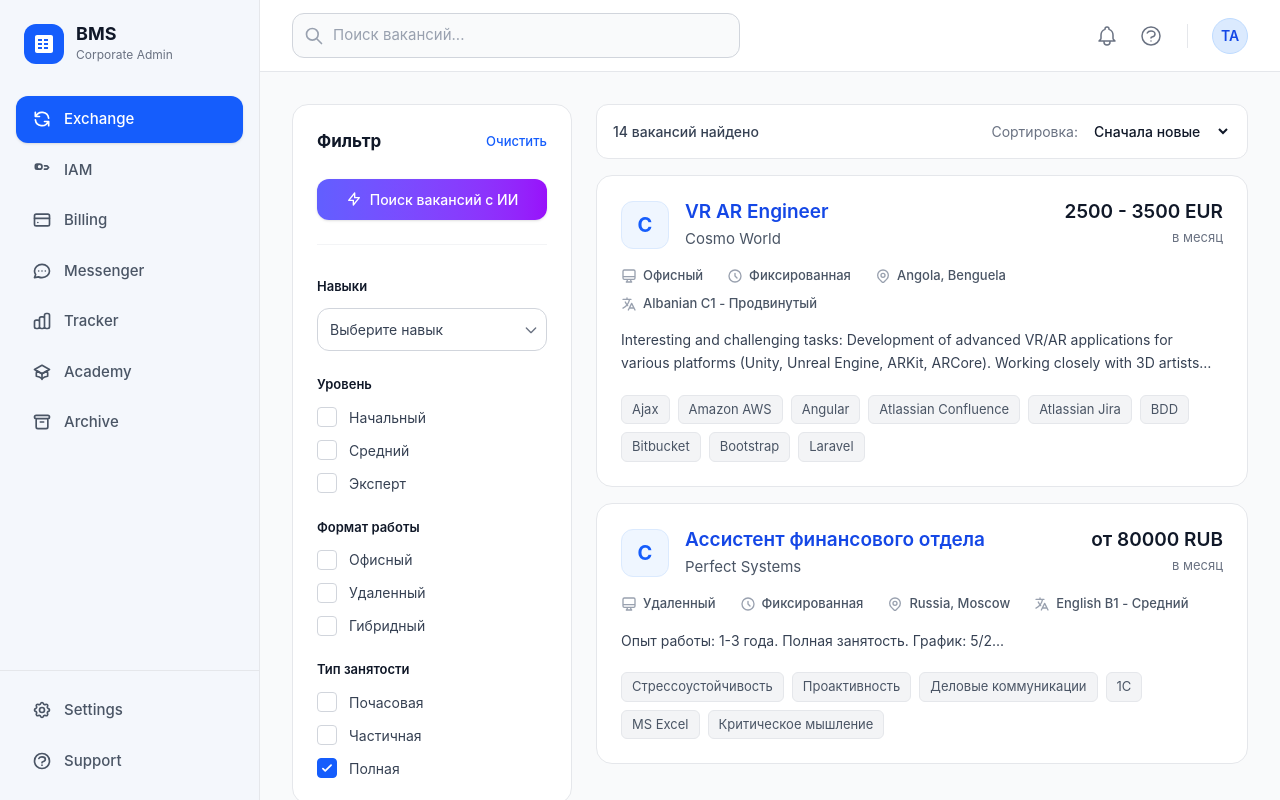
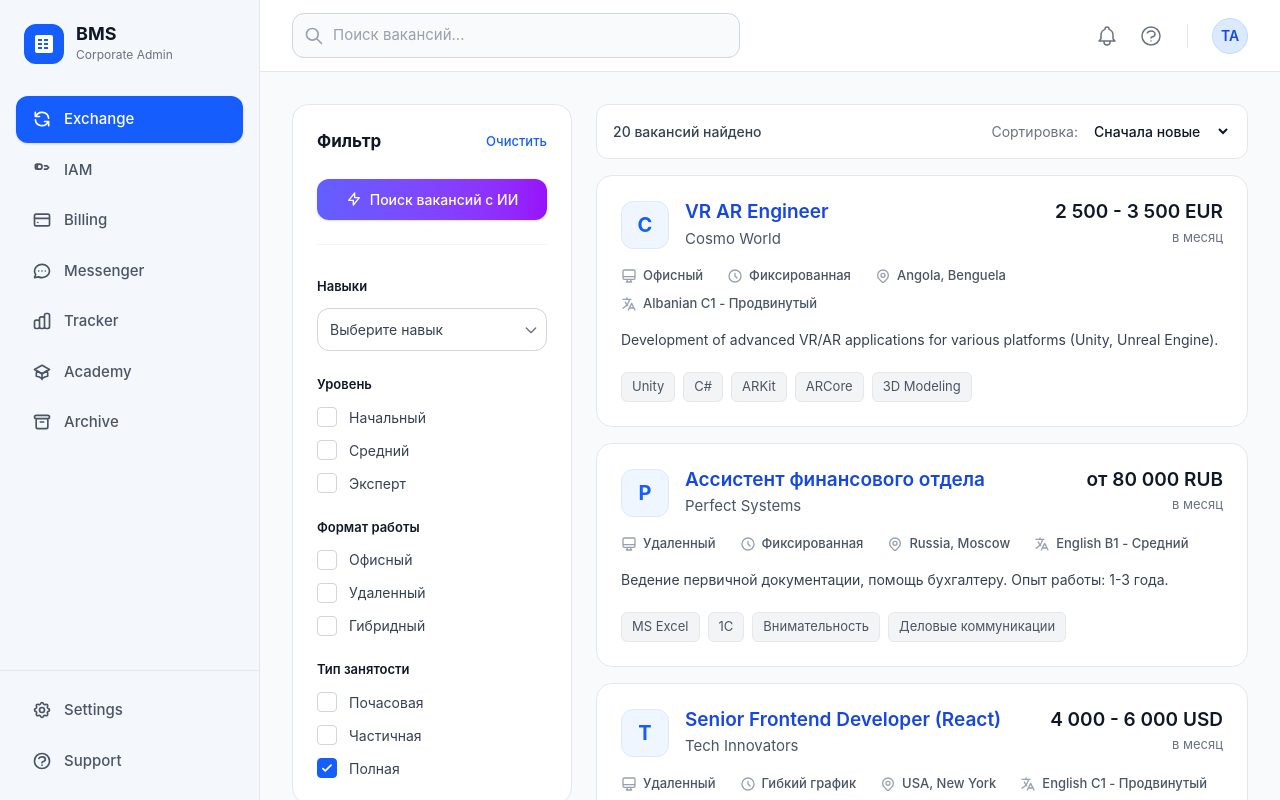
Before and after one commit to Dni-Nochi/bms-mvp, a React (Vite) app in the folder frontend/: page /exchange in a window 1280 px wide. Shown: the top 800 px of the page. Built offline with nearby package versions, Linux system fonts and the light colour scheme.

Commit message:
feat: update visuals jobList

```diff
--- a/frontend/src/entities/JobCard/ui/JobCard.tsx
+++ b/frontend/src/entities/JobCard/ui/JobCard.tsx
@@ -3,7 +3,9 @@ import type { FC } from 'react';
 export interface JobCardProps {
   title: string;
   company: string;
-  salary: string;
+  salaryMin: number;
+  salaryMax: number | null;
+  currency: string;
   salaryPeriod?: string;
   format: string;
   schedule: string;
@@ -16,7 +18,9 @@ export interface JobCardProps {
 export const JobCard: FC<JobCardProps> = ({
   title,
   company,
-  salary,
+  salaryMin,
+  salaryMax,
+  currency,
   salaryPeriod = 'в месяц',
   format,
   schedule,
@@ -25,15 +29,25 @@ export const JobCard: FC<JobCardProps> = ({
   description,
   skills,
 }) => {
+  // Функция для красивого форматирования зарплаты
+  const formatSalary = (min: number, max: number | null, curr: string) => {
+    // Форматируем числа, добавляя пробелы для тысяч (например: 80 000)
+    const minFormatted = min.toLocaleString('ru-RU');
+    if (max) {
+      const maxFormatted = max.toLocaleString('ru-RU');
+      return `${minFormatted} - ${maxFormatted} ${curr}`;
+    }
+    return `от ${minFormatted} ${curr}`;
+  };
+
   return (
     <article className="p-6 bg-white border border-gray-200 rounded-2xl hover:shadow-sm transition-shadow">
-      {/* Шапка карточки: Логотип, Должность, Зарплата */}
       <div className="flex justify-between items-start mb-4">
         <div className="flex items-center gap-4">
-          {/* Логотип компании */}
           <div className="w-12 h-12 bg-blue-50 border border-blue-100 rounded-xl flex items-center justify-center shrink-0">
-            <span className="text-blue-600 font-bold text-xl">C</span>{' '}
-            {/* Заглушка логотипа */}
+            <span className="text-blue-600 font-bold text-xl">
+              {company.charAt(0)}
+            </span>
           </div>
           <div>
             <h3 className="text-[19px] font-semibold text-blue-700 leading-tight hover:underline cursor-pointer">
@@ -45,13 +59,12 @@ export const JobCard: FC<JobCardProps> = ({
 
         <div className="text-right">
           <div className="text-[19px] font-semibold text-gray-900 leading-tight">
-            {salary}
+            {formatSalary(salaryMin, salaryMax, currency)}
           </div>
           <div className="text-[13px] text-gray-500 mt-1">{salaryPeriod}</div>
         </div>
       </div>
 
-      {/* Мета-информация (Иконки) */}
       <div className="flex flex-wrap items-center gap-x-6 gap-y-2 mb-4 text-[13px] text-gray-600 font-medium">
         <div className="flex items-center gap-1.5">
           <svg
@@ -126,12 +139,10 @@ export const JobCard: FC<JobCardProps> = ({
         )}
       </div>
 
-      {/* Описание вакансии */}
       <p className="text-[14px] text-gray-700 leading-relaxed mb-5 line-clamp-2">
         {description}
       </p>
 
-      {/* Теги навыков */}
       <div className="flex flex-wrap gap-2">
         {skills.map((skill, index) => (
           <span
--- a/frontend/src/widgets/JobList/ui/JobList.tsx
+++ b/frontend/src/widgets/JobList/ui/JobList.tsx
@@ -1,59 +1,15 @@
 import type { FC } from 'react';
 import { JobCard } from '@/entities/JobCard';
-
-// Моковые данные для проверки верстки
-const MOCK_JOBS = [
-  {
-    id: 1,
-    title: 'VR AR Engineer',
-    company: 'Cosmo World',
-    salary: '2500 - 3500 EUR',
-    format: 'Офисный',
-    schedule: 'Фиксированная',
-    location: 'Angola, Benguela',
-    language: 'Albanian C1 - Продвинутый',
-    description:
-      'Interesting and challenging tasks: Development of advanced VR/AR applications for various platforms (Unity, Unreal Engine, ARKit, ARCore). Working closely with 3D artists and designers to...',
-    skills: [
-      'Ajax',
-      'Amazon AWS',
-      'Angular',
-      'Atlassian Confluence',
-      'Atlassian Jira',
-      'BDD',
-      'Bitbucket',
-      'Bootstrap',
-      'Laravel',
-    ],
-  },
-  {
-    id: 2,
-    title: 'Ассистент финансового отдела',
-    company: 'Perfect Systems',
-    salary: 'от 80000 RUB',
-    format: 'Удаленный',
-    schedule: 'Фиксированная',
-    location: 'Russia, Moscow',
-    language: 'English B1 - Средний',
-    description: 'Опыт работы: 1-3 года. Полная занятость. График: 5/2...',
-    skills: [
-      'Стрессоустойчивость',
-      'Проактивность',
-      'Деловые коммуникации',
-      '1С',
-      'MS Excel',
-      'Критическое мышление',
-    ],
-  },
-];
+// Импортируем наши новые крутые моки
+import { MOCK_JOBS } from '@/shared/mocks/jobs';
 
 export const JobList: FC = () => {
   return (
     <section className="flex-1 flex flex-col gap-4">
-      {/* Верхняя панель списка (Количество и Сортировка) */}
       <div className="flex items-center justify-between p-4 bg-white border border-gray-200 rounded-xl">
+        {/* Динамически выводим количество */}
         <span className="text-[14px] text-gray-700 font-medium">
-          14 вакансий найдено
+          {MOCK_JOBS.length} вакансий найдено
         </span>
         <div className="flex items-center gap-3">
           <span className="text-[14px] text-gray-500">Сортировка:</span>
@@ -65,7 +21,7 @@ export const JobList: FC = () => {
         </div>
       </div>
 
-      {/* Список карточек */}
+      {/* Отрисовываем весь список */}
       <div className="flex flex-col gap-4">
         {MOCK_JOBS.map((job) => (
           <JobCard key={job.id} {...job} />
```
